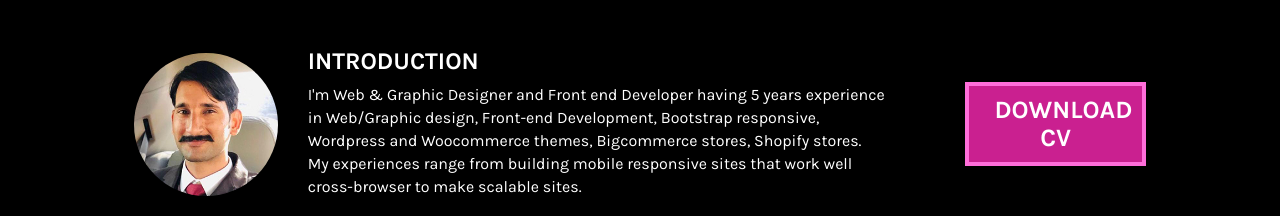
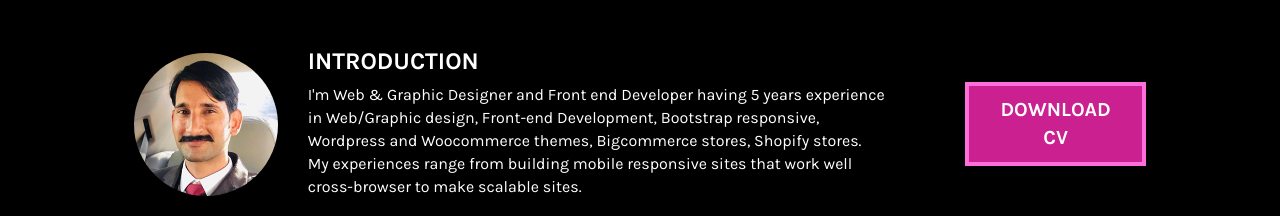
Before and after one commit to imran-portfolio/imran-portfolio.github.io, a plain HTML site: page index.html in a window 1280 px wide. Shown: the top 216 px of the page. Drawn offline with Linux system fonts and the light colour scheme.

Commit message:
Update stylesheet.css

```diff
--- a/css/stylesheet.css
+++ b/css/stylesheet.css
@@ -234,13 +234,13 @@ body {
     max-width: 200px;
     text-align: center;
     background: #ca2090;
-	padding: 10px 25px;
+    padding: 10px 20px;
     color: #fff;
-	font-size: 25px;
+    font-size: 20px;
     text-transform: uppercase;
     font-weight: 700;
     line-height: 28px;
-	border: 4px solid  #ff6eda;
+    border: 4px solid #ff6eda;
 }
 .cvBtn a:hover {
 	text-decoration:none;
```
Lines whose indentation alone changed are shown as unchanged.
